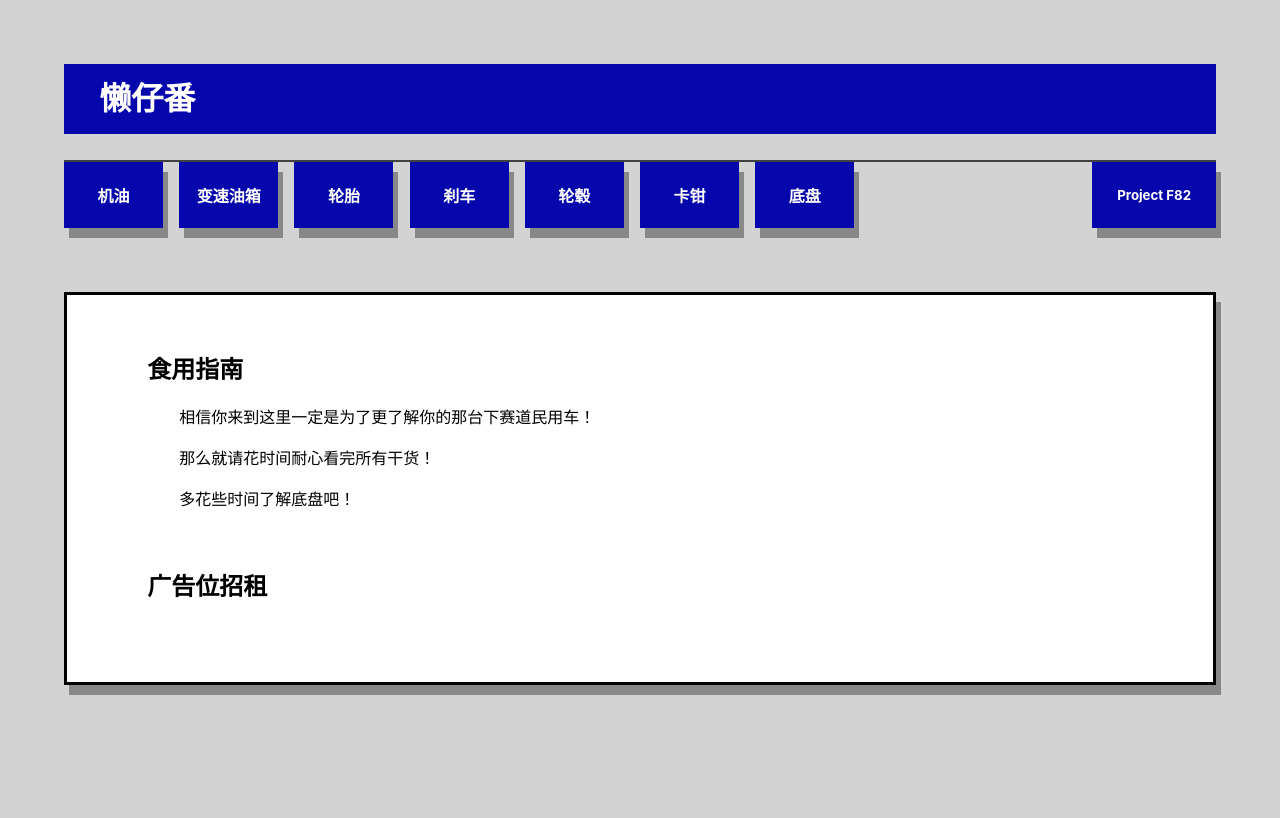
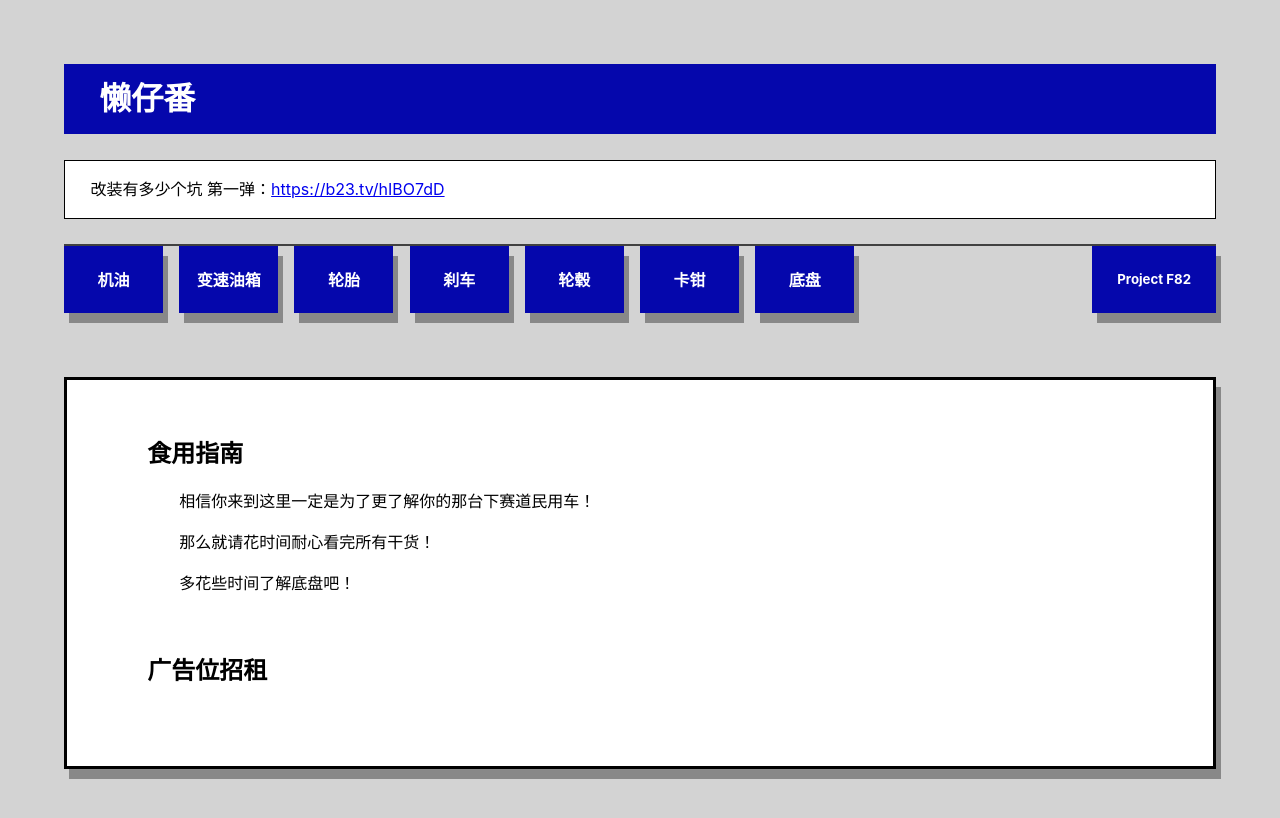
Before and after one commit to Lazy-Fan/Lazy-Fan.github.io, a React (Create React App) app: page / in a window 1280 px wide. Shown: the top 818 px of the page. Built offline with nearby package versions, Linux system fonts and the light colour scheme.

Commit message:
Add link to bilibili video

```diff
--- a/src/components/CSS/Home.css
+++ b/src/components/CSS/Home.css
@@ -36,6 +36,16 @@ body p{
     flex-direction: row;
     margin-left:5%;
     margin-right:5%;
+}
+
+.link-wrapper{
+    margin-top:2%;
+    margin-left:5%;
+    margin-right:5%;
+    padding-left: 2%;
+    padding-right: 2%;
+    background-color: white;
+    border:1px solid black;
 }
 
 
--- a/src/components/Home.js
+++ b/src/components/Home.js
@@ -28,6 +28,10 @@ const Home = () => {
             </div>
 
 
+        </div>
+
+        <div className = "link-wrapper">
+            <p>改装有多少个坑 第一弹：<a href="https://b23.tv/hIBO7dD">https://b23.tv/hIBO7dD</a></p>
         </div>
 
         <div className = "title-button-wrapper">
```
